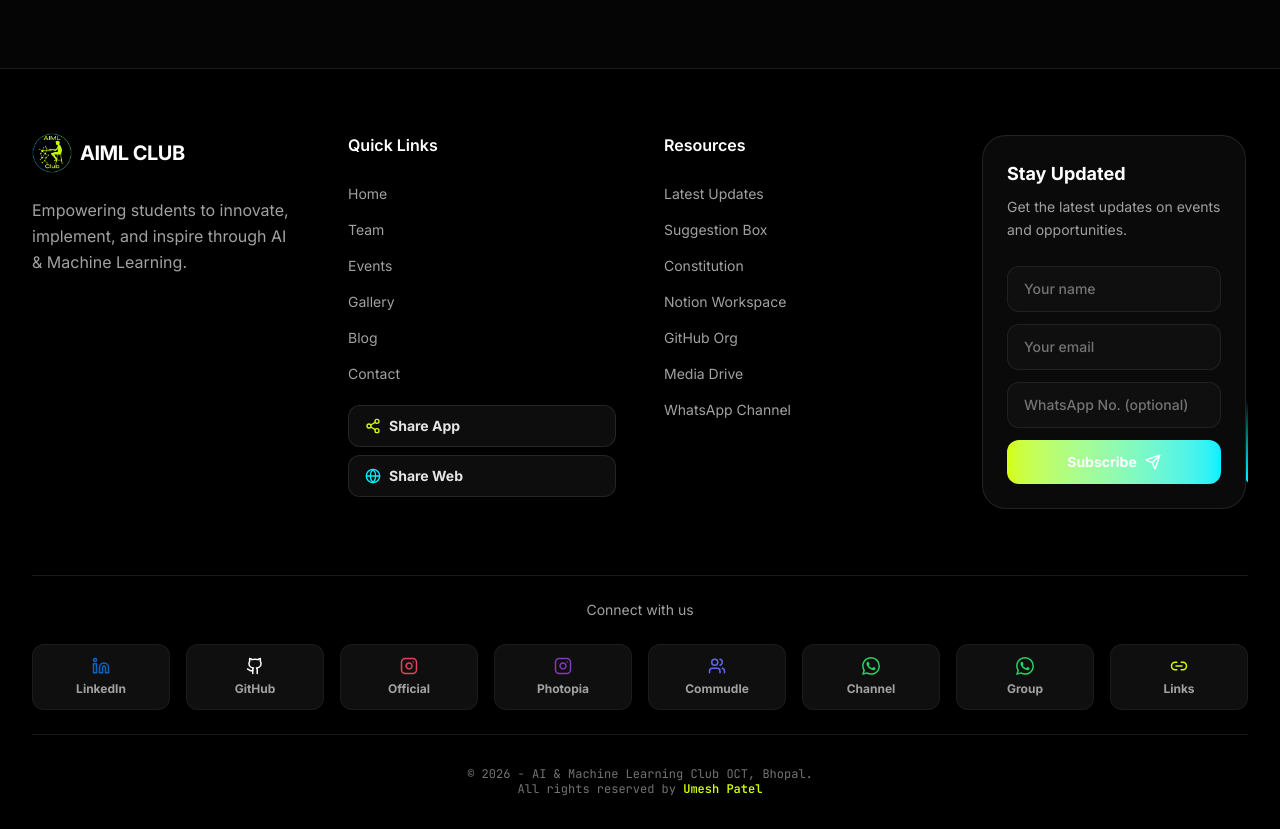
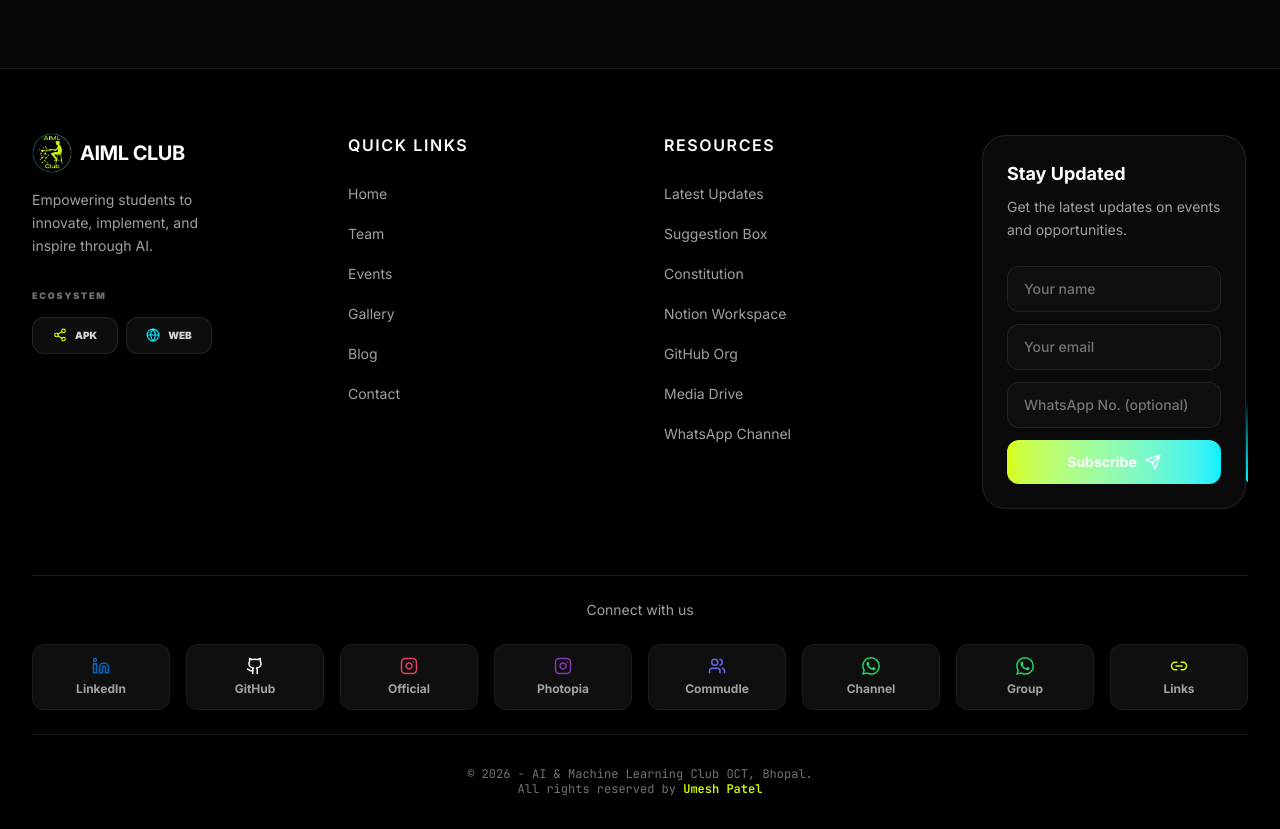
Before and after one commit to UmeshCode1/ai-ml-club, a Next.js app: page /download in a window 1280 px wide. Shown: the part 1100-1929 px from the top of the page. Built offline with nearby package versions, Linux system fonts and the light colour scheme; no server answers.

Commit message:
perf(core): final deep device-specific tuning and global thermal efficiency pass

```diff
--- a/src/app/download/page.tsx
+++ b/src/app/download/page.tsx
@@ -322,7 +322,7 @@ export default function DownloadPage() {
 }
 
 // Simple internal Link proxy to handle external/internal safely
-function Link({ href, children, ...props }: { href: string; children: React.ReactNode;[key: string]: string | number | boolean | undefined | React.ReactNode | ((...args: unknown[]) => void) }) {
+function Link({ href, children, ...props }: React.AnchorHTMLAttributes<HTMLAnchorElement> & { href: string }) {
     if (href.startsWith("http")) {
         return <a href={href} target="_blank" rel="noopener noreferrer" {...props}>{children}</a>;
     }
--- a/src/app/globals.css
+++ b/src/app/globals.css
@@ -308,10 +308,6 @@ h6 {
   }
 }
 
-/* ============================================
-   FOUC Prevention - Transition Suppression
-   ============================================ */
-
 /* Applied via pre-hydration script, removed after mount */
 html.no-transitions,
 html.no-transitions *,
@@ -320,6 +316,31 @@ html.no-transitions *::after {
   transition: none !important;
   animation-duration: 0.01ms !important;
   animation-iteration-count: 1 !important;
+}
+
+/* Aggressive Thermal Optimization for Mobile */
+@media (max-width: 768px) {
+
+  .backdrop-blur-md,
+  .backdrop-blur-lg,
+  .backdrop-blur-xl,
+  .backdrop-blur-2xl,
+  .backdrop-blur-3xl {
+    backdrop-filter: blur(8px) !important;
+    -webkit-backdrop-filter: blur(8px) !important;
+  }
+}
+
+@media (max-width: 480px) {
+
+  .backdrop-blur-md,
+  .backdrop-blur-lg,
+  .backdrop-blur-xl,
+  .backdrop-blur-2xl,
+  .backdrop-blur-3xl {
+    backdrop-filter: blur(4px) !important;
+    -webkit-backdrop-filter: blur(4px) !important;
+  }
 }
 
 /* Stable backgrounds during hydration */
--- a/src/components/layout/footer.tsx
+++ b/src/components/layout/footer.tsx
@@ -54,10 +54,11 @@ export const Footer = () => {
                 {/* Main Footer Grid */}
                 <div className="grid grid-cols-2 lg:grid-cols-4 gap-6 sm:gap-8 lg:gap-12 mb-10 sm:mb-16">
 
-                    {/* Brand Column - Full width on mobile */}
-                    <div className="col-span-2 sm:col-span-2 lg:col-span-1 space-y-4 sm:space-y-6">
+                    {/* Brand Column */}
+                    <div className="col-span-2 lg:col-span-1 space-y-6 sm:space-y-8">
+                        <div className="space-y-4">
                             <Link href="/" className="flex items-center gap-2 group relative">
-                            <div className="relative w-8 h-8 sm:w-10 sm:h-10 transition-transform group-hover:scale-110 duration-500">
+                                <div className="relative w-10 h-10 transition-transform group-hover:scale-110 duration-500">
                                     <Image
                                         src="/logo-club.png"
                                         alt="AIML Club Logo"
@@ -67,20 +68,43 @@ export const Footer = () => {
                                     />
                                     <div className="absolute inset-0 bg-[var(--electric-cyan)]/20 rounded-full blur-xl opacity-0 group-hover:opacity-100 transition-opacity duration-500" />
                                 </div>
-                            <span className="font-bold text-lg sm:text-xl tracking-tight text-neutral-900 dark:text-white relative overflow-hidden">
+                                <span className="font-bold text-xl tracking-tight text-neutral-900 dark:text-white relative overflow-hidden">
                                     <span className="inline-block transition-transform duration-300 group-hover:-translate-y-full">AIML CLUB</span>
                                     <span className="absolute left-0 top-0 inline-block transition-transform duration-300 translate-y-full group-hover:translate-y-0 text-[var(--neon-lime-text)]">AIML CLUB</span>
                                 </span>
                             </Link>
-                        <p className="text-sm sm:text-base text-neutral-600 dark:text-neutral-400 leading-relaxed max-w-sm">
-                            Empowering students to innovate, implement, and inspire through AI & Machine Learning.
+                            <p className="text-sm text-neutral-600 dark:text-neutral-400 leading-relaxed max-w-[200px]">
+                                Empowering students to innovate, implement, and inspire through AI.
                             </p>
+                        </div>
+
+                        {/* Distribution Actions Grouped Under Brand on Mobile/Desktop Column */}
+                        <div className="flex flex-col gap-2.5 max-w-[180px]">
+                            <h4 className="text-[9px] font-black uppercase tracking-[0.2em] text-neutral-400 dark:text-neutral-500 mb-1">Ecosystem</h4>
+                            <InstallFooterItem />
+                            <div className="flex gap-2">
+                                <button
+                                    onClick={() => share("apk")}
+                                    className="flex-1 px-3 py-2.5 bg-neutral-100 dark:bg-white/5 border border-neutral-200 dark:border-white/10 rounded-xl text-[10px] font-black text-neutral-800 dark:text-neutral-300 hover:text-[var(--neon-lime-text)] hover:border-[var(--neon-lime)]/50 transition-all flex items-center justify-center gap-2 group active:scale-[0.98]"
+                                >
+                                    <Share2 className="w-3.5 h-3.5 text-[var(--neon-lime-text)] group-hover:scale-110 transition-transform" />
+                                    <span>APK</span>
+                                </button>
+                                <button
+                                    onClick={() => share("web")}
+                                    className="flex-1 px-3 py-2.5 bg-neutral-100 dark:bg-white/5 border border-neutral-200 dark:border-white/10 rounded-xl text-[10px] font-black text-neutral-800 dark:text-neutral-300 hover:text-[var(--neon-lime-text)] hover:border-[var(--neon-lime)]/50 transition-all flex items-center justify-center gap-2 group active:scale-[0.98]"
+                                >
+                                    <Globe className="w-3.5 h-3.5 text-[var(--electric-cyan-text)] group-hover:scale-110 transition-transform" />
+                                    <span>WEB</span>
+                                </button>
+                            </div>
+                        </div>
                     </div>
 
                     {/* Quick Links */}
                     <div className="col-span-1">
-                        <h3 className="font-semibold text-sm sm:text-base text-neutral-900 dark:text-white mb-4 sm:mb-6">Quick Links</h3>
-                        <ul className="space-y-2 sm:space-y-3">
+                        <h3 className="font-semibold text-sm sm:text-base text-neutral-900 dark:text-white mb-4 sm:mb-6 uppercase tracking-widest text-[10px]">Quick Links</h3>
+                        <ul className="space-y-3 sm:space-y-4">
                             {[
                                 { name: "Home", href: "/" },
                                 { name: "Team", href: "/team" },
@@ -92,37 +116,20 @@ export const Footer = () => {
                                 <li key={link.name}>
                                     <Link
                                         href={link.href}
-                                        className="text-sm text-neutral-600 dark:text-neutral-400 hover:text-[var(--neon-lime-text)] transition-colors"
+                                        className="text-sm text-neutral-600 dark:text-neutral-400 hover:text-[var(--neon-lime-text)] transition-all hover:translate-x-1 inline-block"
                                         prefetch={true}
                                     >
                                         {link.name}
                                     </Link>
                                 </li>
                             ))}
-                            <InstallFooterItem />
-                            <li className="pt-2 flex flex-col gap-2">
-                                <button
-                                    onClick={() => share("apk")}
-                                    className="w-full sm:w-auto px-4 py-2.5 bg-neutral-100 dark:bg-white/5 border border-neutral-200 dark:border-white/10 rounded-xl text-sm font-bold text-neutral-800 dark:text-neutral-200 hover:text-[var(--neon-lime-text)] hover:border-[var(--neon-lime)]/50 transition-all flex items-center justify-center sm:justify-start gap-2 group active:scale-[0.98]"
-                                >
-                                    <Share2 className="w-4 h-4 group-hover:scale-110 transition-transform text-[var(--neon-lime-text)]" />
-                                    <span>Share App</span>
-                                </button>
-                                <button
-                                    onClick={() => share("web")}
-                                    className="w-full sm:w-auto px-4 py-2.5 bg-neutral-100 dark:bg-white/5 border border-neutral-200 dark:border-white/10 rounded-xl text-sm font-bold text-neutral-800 dark:text-neutral-200 hover:text-[var(--neon-lime-text)] hover:border-[var(--neon-lime)]/50 transition-all flex items-center justify-center sm:justify-start gap-2 group active:scale-[0.98]"
-                                >
-                                    <Globe className="w-4 h-4 group-hover:scale-110 transition-transform text-[var(--electric-cyan-text)]" />
-                                    <span>Share Web</span>
-                                </button>
-                            </li>
                         </ul>
                     </div>
 
                     {/* Resources */}
                     <div className="col-span-1">
-                        <h3 className="font-semibold text-sm sm:text-base text-neutral-900 dark:text-white mb-4 sm:mb-6">Resources</h3>
-                        <ul className="space-y-2 sm:space-y-3">
+                        <h3 className="font-semibold text-sm sm:text-base text-neutral-900 dark:text-white mb-4 sm:mb-6 uppercase tracking-widest text-[10px]">Resources</h3>
+                        <ul className="space-y-3 sm:space-y-4">
                             {[
                                 { name: "Latest Updates", href: siteConfig.links.info, external: true },
                                 { name: "Suggestion Box", href: "/suggestions" },
@@ -136,7 +143,7 @@ export const Footer = () => {
                                     <Link
                                         href={link.href}
                                         target={link.external ? "_blank" : undefined}
-                                        className="text-sm text-neutral-600 dark:text-neutral-400 hover:text-[var(--neon-lime-text)] transition-colors"
+                                        className="text-sm text-neutral-600 dark:text-neutral-400 hover:text-[var(--neon-lime-text)] transition-all hover:translate-x-1 inline-block"
                                         prefetch={link.external ? false : true}
                                     >
                                         {link.name}
@@ -285,14 +292,12 @@ function InstallFooterItem() {
     if (isInstalled || !isInstallable) return null;
 
     return (
-        <li>
         <Link
             href="/download"
-                className="text-sm text-neutral-600 dark:text-neutral-400 hover:text-[var(--neon-lime-text)] transition-colors flex items-center gap-2 group"
+            className="w-full flex items-center justify-center gap-2.5 px-3 py-2.5 bg-neutral-100 dark:bg-white/5 border border-neutral-200 dark:border-white/10 rounded-xl text-[10px] font-black text-neutral-800 dark:text-neutral-300 hover:text-[var(--neon-lime-text)] hover:border-[var(--neon-lime)]/50 transition-all group active:scale-[0.98]"
         >
-                Install App
             <Smartphone className="w-3.5 h-3.5 group-hover:scale-110 transition-transform" />
+            <span>Install App</span>
         </Link>
-        </li>
     );
 }
--- a/src/components/layout/navbar.tsx
+++ b/src/components/layout/navbar.tsx
@@ -247,7 +247,7 @@ export const Navbar = () => {
                             {/* Technical Gradient Overlay */}
                             <div className="absolute inset-0 bg-gradient-to-b from-white/10 to-transparent dark:from-white/5 dark:to-transparent pointer-events-none" />
 
-                            <div className="relative z-10 flex flex-col gap-2">
+                            <div className="relative z-10 flex flex-col gap-1.5">
                                 {navLinks.map((item, idx) => (
                                     <motion.div
                                         key={item.name}
@@ -282,7 +282,7 @@ export const Navbar = () => {
                                             <Link
                                                 href={item.path}
                                                 onClick={() => { setIsOpen(false); trigger(); }}
-                                                className="block px-8 py-5 text-lg font-black text-neutral-900 dark:text-white hover:text-[var(--neon-lime-text)] hover:bg-black/5 dark:hover:bg-white/5 rounded-[2rem] transition-all"
+                                                className="block px-8 py-4 text-lg font-black text-neutral-900 dark:text-white hover:text-[var(--neon-lime-text)] hover:bg-black/5 dark:hover:bg-white/5 rounded-[1.5rem] transition-all"
                                             >
                                                 {item.name}
                                             </Link>
@@ -299,20 +299,20 @@ export const Navbar = () => {
                                             setIsOpen(false);
                                             share("apk");
                                         }}
-                                        className="flex items-center justify-center gap-3 px-4 py-4 text-sm font-bold text-neutral-800 dark:text-neutral-100 bg-neutral-100 dark:bg-white/5 border border-neutral-200 dark:border-white/10 rounded-2xl hover:border-[var(--neon-lime)]/50 active:scale-[0.98] transition-all shadow-sm group"
+                                        className="flex items-center justify-center gap-2.5 px-4 py-3.5 text-xs font-black text-neutral-800 dark:text-white bg-neutral-100 dark:bg-white/5 border border-neutral-200 dark:border-white/10 rounded-2xl hover:border-[var(--neon-lime)]/50 active:scale-[0.98] transition-all shadow-sm group"
                                     >
-                                        <Share2 className="w-5 h-5 text-[var(--neon-lime-text)] group-hover:scale-110 transition-transform" />
-                                        <span>Share App</span>
+                                        <Share2 className="w-4 h-4 text-[var(--neon-lime-text)] group-hover:scale-110 transition-transform" />
+                                        <span>SHARE APP</span>
                                     </button>
                                     <button
                                         onClick={() => {
                                             setIsOpen(false);
                                             share("web");
                                         }}
-                                        className="flex items-center justify-center gap-3 px-4 py-4 text-sm font-bold text-neutral-800 dark:text-neutral-100 bg-neutral-100 dark:bg-white/5 border border-neutral-200 dark:border-white/10 rounded-2xl hover:border-[var(--neon-lime)]/50 active:scale-[0.98] transition-all shadow-sm group"
+                                        className="flex items-center justify-center gap-2.5 px-4 py-3.5 text-xs font-black text-neutral-800 dark:text-white bg-neutral-100 dark:bg-white/5 border border-neutral-200 dark:border-white/10 rounded-2xl hover:border-[var(--neon-lime)]/50 active:scale-[0.98] transition-all shadow-sm group"
                                     >
-                                        <Globe className="w-5 h-5 text-[var(--electric-cyan-text)] group-hover:scale-110 transition-transform" />
-                                        <span>Share Web</span>
+                                        <Globe className="w-4 h-4 text-[var(--electric-cyan-text)] group-hover:scale-110 transition-transform" />
+                                        <span>SHARE WEB</span>
                                     </button>
                                 </div>
                                 <div className="grid grid-cols-1 gap-3">
@@ -354,9 +354,9 @@ function InstallMenuItem({ onClose }: { onClose: () => void }) {
                 trigger();
                 onClose();
             }}
-            className="w-full flex items-center justify-center gap-3 px-6 py-4 text-base font-black text-neutral-800 dark:text-neutral-100 bg-neutral-100 dark:bg-white/5 border-2 border-neutral-200 dark:border-white/10 rounded-2xl hover:bg-neutral-200 dark:hover:bg-white/10 active:scale-[0.98] transition-all font-mono shadow-sm"
+            className="w-full flex items-center justify-center gap-3 px-6 py-3.5 text-xs font-black text-neutral-800 dark:text-white bg-neutral-100 dark:bg-white/5 border-2 border-neutral-200 dark:border-white/10 rounded-2xl hover:bg-neutral-200 dark:hover:bg-white/10 active:scale-[0.98] transition-all tracking-widest uppercase shadow-sm"
         >
-            <Smartphone className="w-5 h-5" />
+            <Smartphone className="w-4 h-4 text-[var(--neon-lime-text)]" />
             <span>Install App</span>
         </Link>
     );
```
Lines whose indentation alone changed are shown as unchanged.
